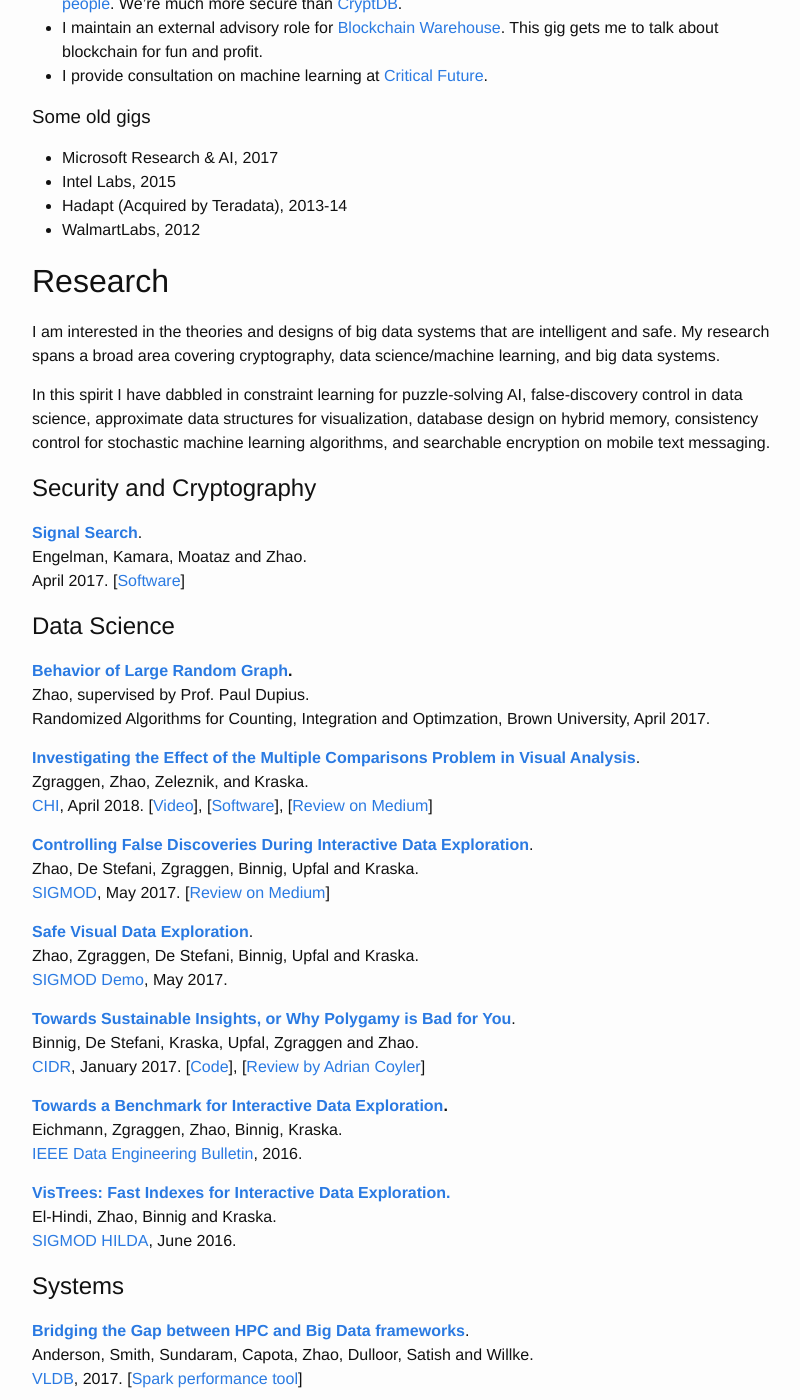
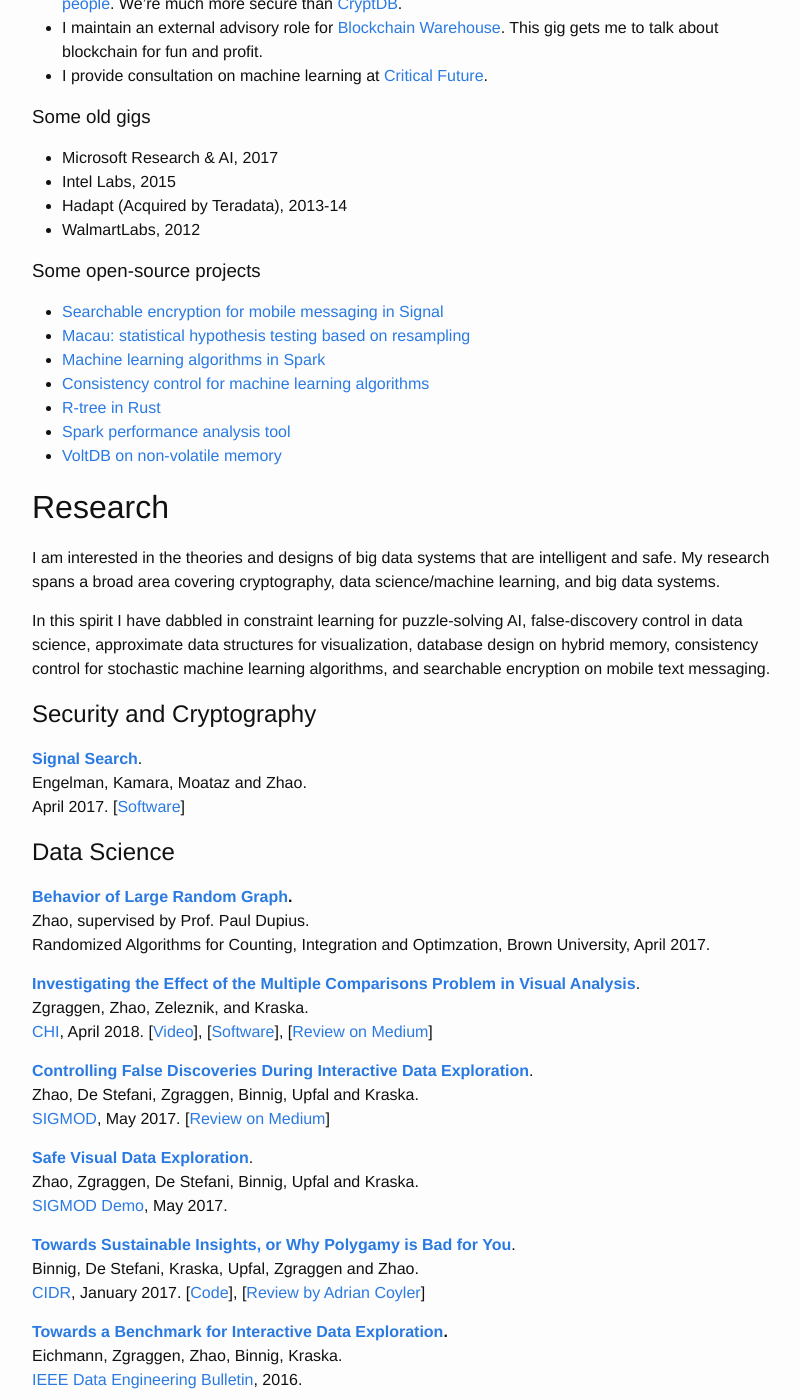
Before and after one commit to zheguang/zheguang.github.io, a Jekyll site: the page built from index.md, in a window 1280 px wide and 1400 px high, scrolled down 428 px. Shown: the whole window, without its empty margins (238-1038 px from the left). Built offline with Jekyll 4.4.1, drawn with Linux system fonts in a browser that asks for light colours; some of the changed text lies outside the part shown.

Commit message:
update: list of projects

```diff
--- a/index.md
+++ b/index.md
@@ -27,6 +27,15 @@ My sensei are [Stan Zdonik](https://cs.brown.edu/~sbz/), [Seny Kamara](https://c
 - Hadapt (Acquired by Teradata), 2013-14
 - WalmartLabs, 2012
 
+### Some open-source projects
+
+- [Searchable encryption for mobile messaging in Signal](https://github.com/encryptedsystems/Searchable-Signal-Android)
+- [Macau: statistical hypothesis testing based on resampling](https://github.com/zheguang/macau)
+- [Machine learning algorithms in Spark](https://github.com/zheguang/spark-study/tree/master/study/src/main/scala/edu/brown/cs/sparkstudy)
+- [Consistency control for machine learning algorithms](https://github.com/zheguang/babel)
+- [R-tree in Rust](https://github.com/zheguang/rtree)
+- [Spark performance analysis tool](https://github.com/zheguang/spark-perftool)
+- [VoltDB on non-volatile memory](https://github.com/zheguang/voltdb)
 
 Research
 ========
@@ -84,6 +93,7 @@ Systems
 Anderson, Smith, Sundaram, Capota, Zhao, Dulloor, Satish and Willke.
 [VLDB][6], 2017.
 [[Spark performance tool](https://github.com/zheguang/spark-perftool)]
+[[Machine learning code](https://github.com/zheguang/spark-study/tree/master/study/src/main/scala/edu/brown/cs/sparkstudy)]
 
 **[Larger-than-memory Data Management on Modern Storage Hardware for In-memory OLTP Database Systems.](https://zheguang.github.io/research/nvm-anticache.pdf)**
 Ma, Arulraj, Zhao, Pavlo, Dulloor, Giardino, Parkhurst, Gardner, Doshi and Zdonik.
```
Also changed, not shown: 2 other files.
